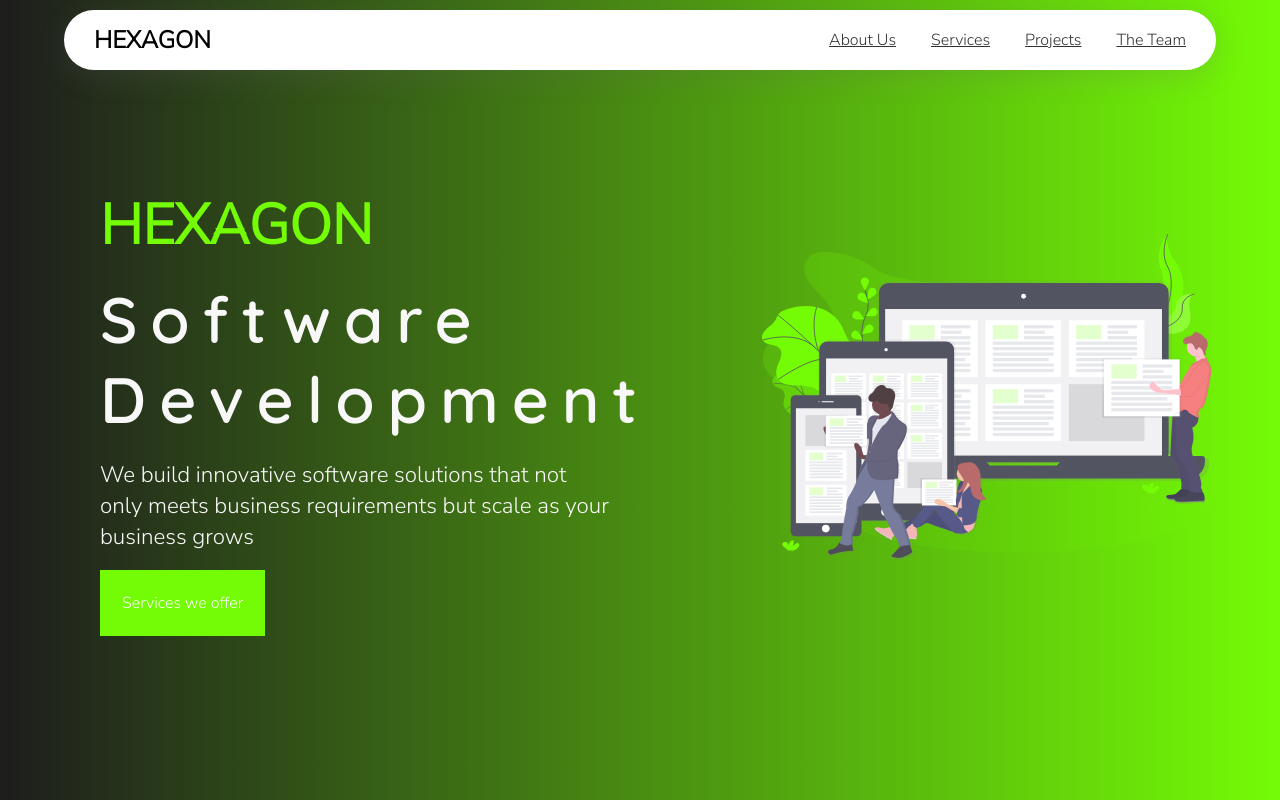
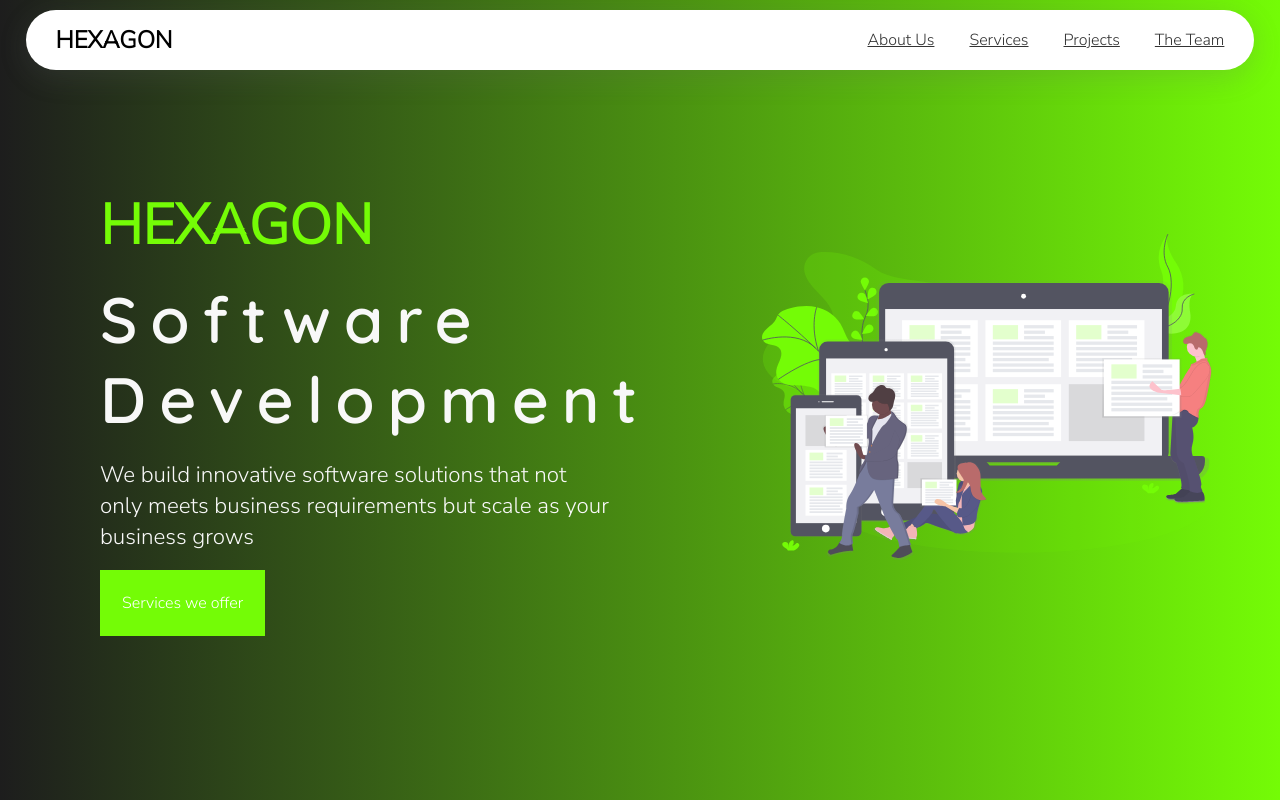
Before and after one commit to lekandev/hexagon.ng, a Vue app: page / in a window 1280 px wide. Shown: the top 800 px of the page. Built offline with nearby package versions, Linux system fonts and the light colour scheme; what particles.vue3 would draw is missing.

Commit message:
Update Nav.vue

```diff
--- a/src/components/Nav.vue
+++ b/src/components/Nav.vue
@@ -35,7 +35,7 @@ export default {
 @import url("https://fonts.googleapis.com/css2?family=Montserrat:wght@200&family=Nunito+Sans:wght@200;300&family=Quicksand:wght@300&display=swap");
 
 nav {
-  width: 90%;
+  width: 96%;
   height: 60px;
   display: flex;
   justify-content: space-between;
@@ -45,7 +45,7 @@ nav {
   border-radius: 50px;
   position: fixed;
   top: 10px;
-  left: 5%;
+  left: 2%;
   box-shadow: rgba(100, 100, 111, 0.2) 0px 7px 29px 0px;
   z-index: 2;
 
```
